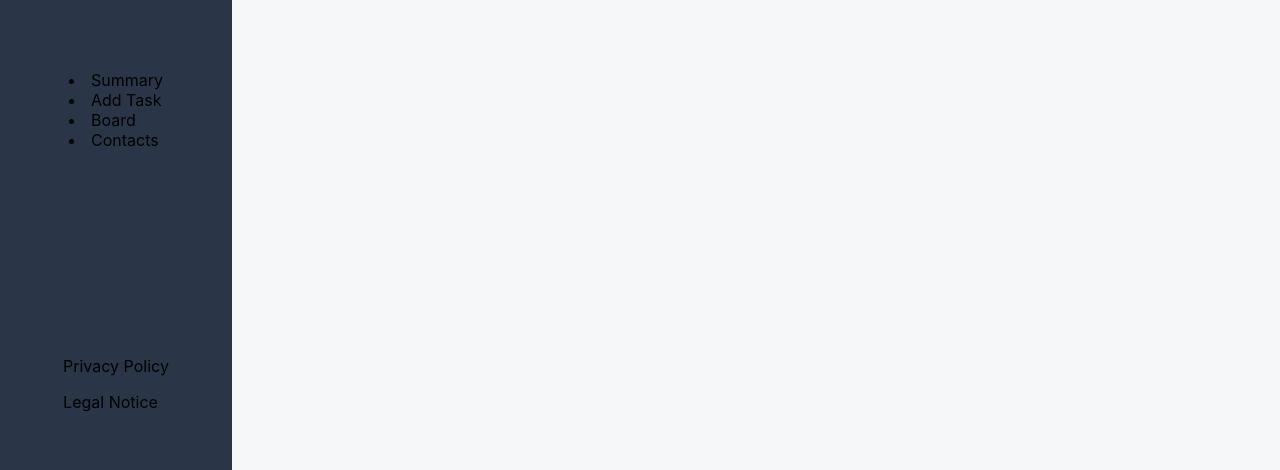
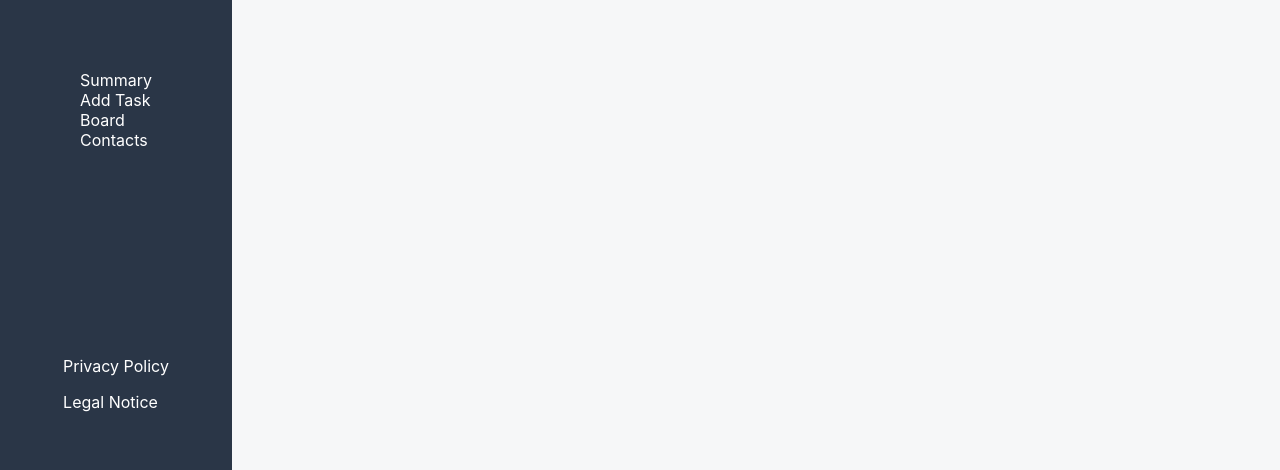
Before and after one commit to NadineJuliana/Join-Project, an Angular app: page / in a window 1280 px wide. Shown: the part 316-786 px from the top of the page. Built offline with nearby package versions, Linux system fonts and the light colour scheme.

Commit message:
refactor navbar and sidebar components for improved structure and contrast

```diff
--- a/src/app/layout/components/navbar/navbar.component.html
+++ b/src/app/layout/components/navbar/navbar.component.html
@@ -1,6 +1,6 @@
 <nav>
-    <li>Summary</li>
-    <li>Add Task</li>
-    <li>Board</li>
-    <li>Contacts</li>
+  <a href="#">Summary</a>
+  <a href="#">Add Task</a>
+  <a href="#">Board</a>
+  <a href="#">Contacts</a>
 </nav>
--- a/src/app/layout/components/navbar/navbar.component.scss
+++ b/src/app/layout/components/navbar/navbar.component.scss
@@ -0,0 +1,5 @@
+nav {
+  display: flex;
+  flex-direction: column;
+  color: white;
+}
--- a/src/app/layout/components/sidebar/sidebar.component.html
+++ b/src/app/layout/components/sidebar/sidebar.component.html
@@ -1,6 +1,6 @@
 <section>
   <div class="logo">
-        <img src="https://placehold.co/100x120" alt="">
+    <img src="https://placehold.co/100x120" alt="" />
   </div>
   <app-navbar></app-navbar>
   <div class="policy">
--- a/src/app/layout/components/sidebar/sidebar.component.scss
+++ b/src/app/layout/components/sidebar/sidebar.component.scss
@@ -22,5 +22,6 @@ section {
 
   a {
     padding: 8px;
+    color: white;
   }
 }
```
Lines whose indentation alone changed are shown as unchanged.
